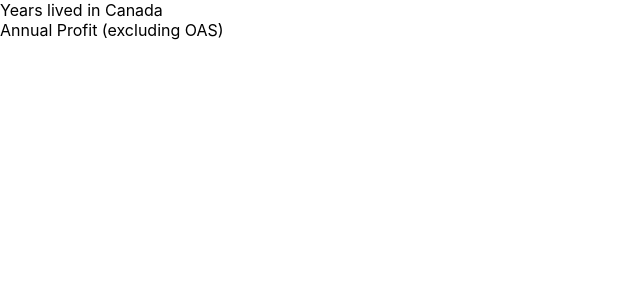
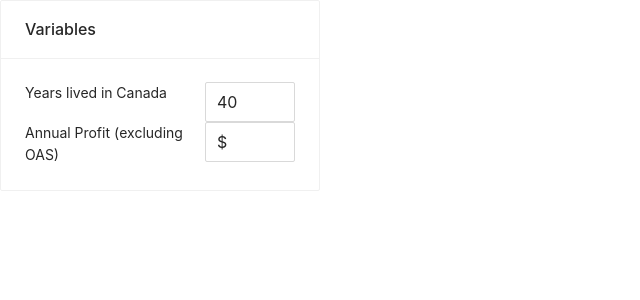
Before and after one commit to minghz/canpension, a React (Create React App) app: page / in a window 1280 px wide. Shown: the top 300 px of the page, without its empty margins (0-640 px from the left). Built offline with nearby package versions, Linux system fonts and the light colour scheme.

Commit message:
Style Variables component

```diff
--- a/src/App.js
+++ b/src/App.js
@@ -1,19 +1,17 @@
 import React from 'react';
+import 'antd/dist/antd.css';
 import './App.css';
-import {Row, Col} from "antd";
+import { Row, Col } from "antd";
+import Variables from "./Variables";
+
 
 function App() {
   return (
-    <div>
-      <Row>
-        <Col>Years lived in Canada</Col>
-        <Col></Col>
-      </Row>
-      <Row>
-        <Col>Annual Profit (excluding OAS)</Col>
-        <Col></Col>
-      </Row>
-    </div>
+    <Row>
+      <Col span={6}>
+        <Variables />
+      </Col>
+    </Row>
   );
 }
 
--- /dev/null
+++ b/src/Variables.js
@@ -0,0 +1,44 @@
+import React from 'react';
+import 'antd/dist/antd.css';
+import { Card, Row, Col, InputNumber } from "antd";
+
+
+function onYearsChange(years) {
+  console.log("onYearsChange", years);
+}
+
+function onProfitChange(profit) {
+  console.log("onProfitChange", profit);
+}
+
+function Variables(props) {
+  return(
+    <Card title="Variables">
+      <Row>
+        <Col span={16}>Years lived in Canada</Col>
+        <Col span={8}>
+          <InputNumber
+            size="large"
+            defaultValue={40}
+            min={0}
+            max={40}
+            onChange={onYearsChange}
+          />
+        </Col>
+      </Row>
+      <Row>
+        <Col span={16}>Annual Profit (excluding OAS)</Col>
+        <Col span={8}>
+          <InputNumber
+            size="large"
+            formatter={value => `$ ${value}`.replace(/\B(?=(\d{3})+(?!\d))/g, ',')}
+            parser={value => value.replace(/\$\s?|(,*)/g, '')}
+            onChange={onProfitChange}
+          />
+        </Col>
+      </Row>
+    </Card>
+  );
+}
+
+export default Variables;
```
